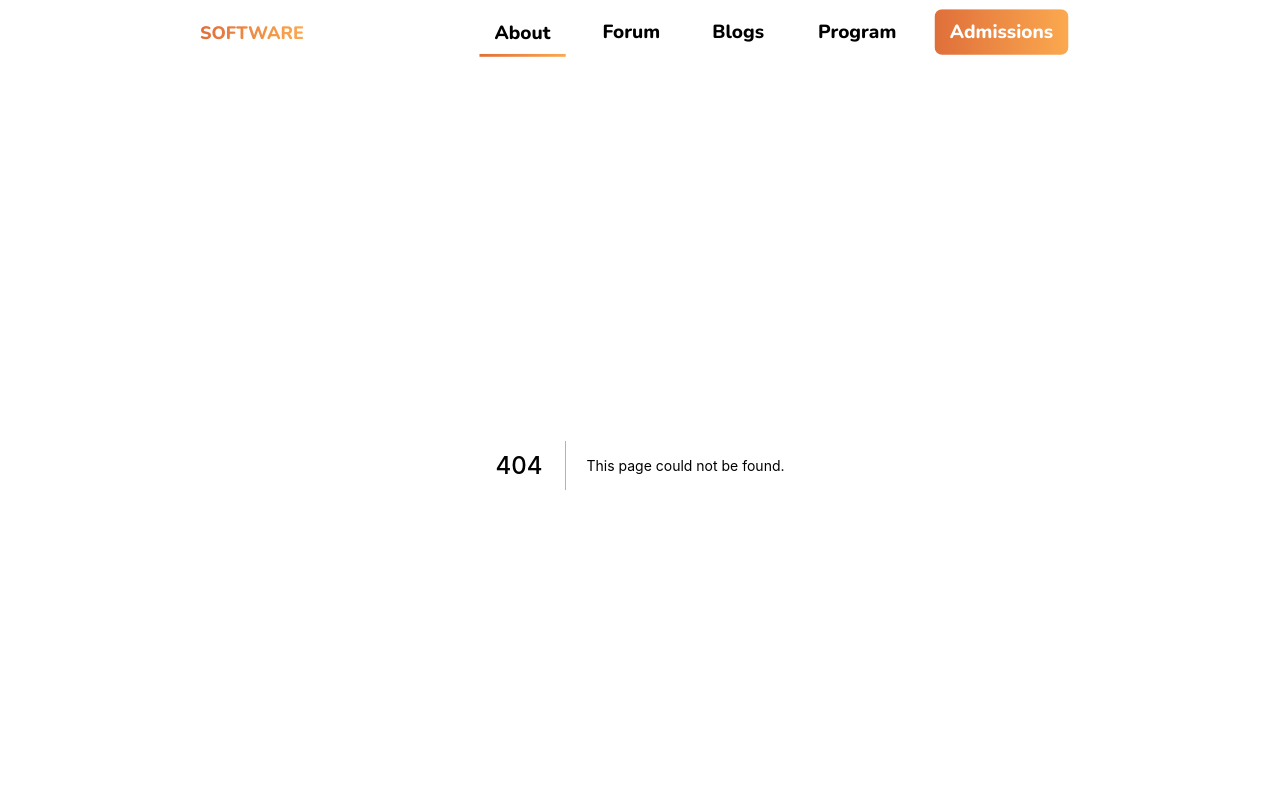
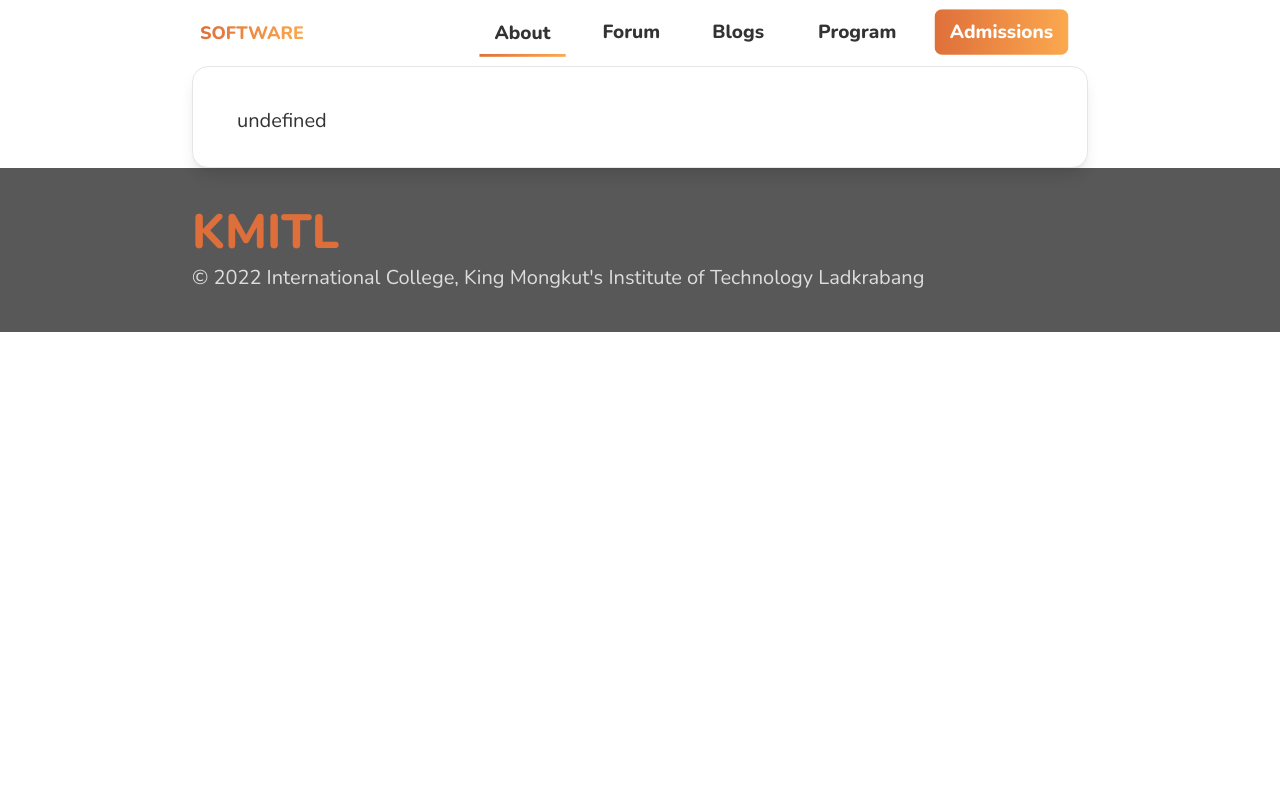
Before and after one commit to neneprm/SE-WEBSITE, a Next.js app: page /components/card_content in a window 1280 px wide. Before the commit this address had no page. Shown: the top 800 px of the page. Built offline with nearby package versions, Linux system fonts and the light colour scheme.

Commit message:
remove btn from curriculum page

```diff
--- /dev/null
+++ b/pages/components/card_content.tsx
@@ -0,0 +1,25 @@
+import {P} from "./headers"
+
+interface ICard {
+    cardStyle?: string,
+    image?: JSX.Element
+    icon?: JSX.Element,
+    titleStyle?: string,
+    title?: string,
+    body?: string
+}
+
+const CardContent: React.FunctionComponent<ICard> = ({ cardStyle, image, icon, titleStyle, title, body}) => {
+    return (
+        <div className={`card bg-base-100 card-bordered shadow-lg ${cardStyle}`}>
+            {image}
+            <div className="card-body">
+                <h2 className={`card-title ${titleStyle}`}>
+                    <span>{icon}</span>{title}</h2>
+                <P style="pl-3" text={`${body}`} />
+            </div>
+        </div>
+    )
+}
+
+export default CardContent
--- a/pages/program/curriculum.tsx
+++ b/pages/program/curriculum.tsx
@@ -1,5 +1,6 @@
 import { H3, H4, P } from "../components/headers"
 import Card from '../components/card'
+import CardContent from '../components/card_content'
 
 const Curriculum = () => {
     return (
@@ -13,9 +14,9 @@ const Curriculum = () => {
             </section>
             <section>
                 <div>
-                    <Card cardStyle="w-full" titleStyle="text-primary" title="Year 1 and Year 2 @KMITL" body="In the first two years, the students will study basic courses in mathematics, computer science, and software engineering and develop their programming skills using various programming languages (including Python, C, C++, Java, etc.). Also, the students will be trained to communicate correctly and effectively. At the end of Year 2, every student is required to undertake an internship in a software company for 8 - 10 weeks. All the courses in the first two years will be held at the International College in the Bangkok Campus of KMITL." link="Read more →" />
-                    <Card cardStyle="w-full" titleStyle="text-primary" title="Year 3 and Year 4 @KMITL" body="In Year 3 and Year 4, the students will learn advanced topics in software engineering and important software development methodologies that are used in practice. The students will have opportunities to the apply the knowledge and skills they have acquired to conduct a team software project in Year 3 and a one-year research project in Year 4. Students entering Year 3 are required to take one of the specializations which are Enterprise Software Engineering, Internet of Things, Intelligent Systems. The study plans for these three specializations differ in some required courses. Also the students are recommended to toe work on their senior projects that utilize the knowledge of their respective specializations." link="Read more →" />
-                    <Card cardStyle="w-full" titleStyle="text-primary" title="Year 3 and Year 4 @Glasgow" body="The KMITL-Glasgow Double-Degree Program in Software Engineering is a collaboration between KMITL and the University of Glasgow, UK. The program enables qualified students who have completed Year 2 in the SE program at the International College to enter Years 3 and 4 of the Software Engineering program at the University of Glasgow's School of Computing Science. At Glasgow, the student will have an opportunity to study with world-renowned academics, as well as working on team projects with multi-national talents. This is an excellent opportunity for the students who wish to gain studying and living experience in the UK." link="Read more →" />
+                    <CardContent cardStyle="w-full" titleStyle="text-primary" title="Year 1 and Year 2 @KMITL" body="In the first two years, the students will study basic courses in mathematics, computer science, and software engineering and develop their programming skills using various programming languages (including Python, C, C++, Java, etc.). Also, the students will be trained to communicate correctly and effectively. At the end of Year 2, every student is required to undertake an internship in a software company for 8 - 10 weeks. All the courses in the first two years will be held at the International College in the Bangkok Campus of KMITL." />
+                    <CardContent cardStyle="w-full" titleStyle="text-primary" title="Year 3 and Year 4 @KMITL" body="In Year 3 and Year 4, the students will learn advanced topics in software engineering and important software development methodologies that are used in practice. The students will have opportunities to the apply the knowledge and skills they have acquired to conduct a team software project in Year 3 and a one-year research project in Year 4. Students entering Year 3 are required to take one of the specializations which are Enterprise Software Engineering, Internet of Things, Intelligent Systems. The study plans for these three specializations differ in some required courses. Also the students are recommended to toe work on their senior projects that utilize the knowledge of their respective specializations." />
+                    <CardContent cardStyle="w-full" titleStyle="text-primary" title="Year 3 and Year 4 @Glasgow" body="The KMITL-Glasgow Double-Degree Program in Software Engineering is a collaboration between KMITL and the University of Glasgow, UK. The program enables qualified students who have completed Year 2 in the SE program at the International College to enter Years 3 and 4 of the Software Engineering program at the University of Glasgow's School of Computing Science. At Glasgow, the student will have an opportunity to study with world-renowned academics, as well as working on team projects with multi-national talents. This is an excellent opportunity for the students who wish to gain studying and living experience in the UK." />
                 </div>
             </section>
             <section>
```
